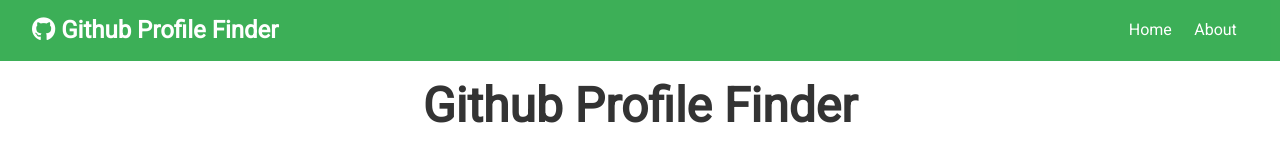
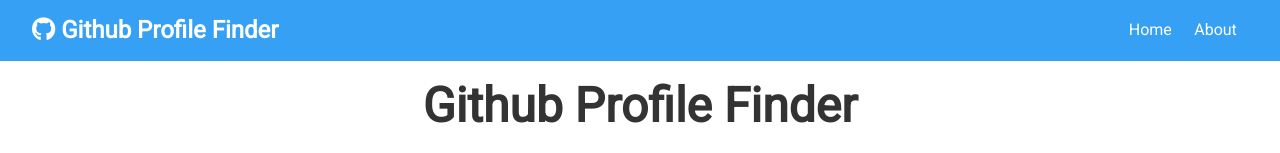
Before and after one commit to IdoGo15/github-profile-finder, a React (Create React App) app: page / in a window 1280 px wide. Shown: the top 153 px of the page. Built offline with nearby package versions, Linux system fonts and the light colour scheme; no server answers.

Commit message:
changed primary color

```diff
--- a/src/App.css
+++ b/src/App.css
@@ -2,8 +2,7 @@
 
 /* Global Styles */
 :root {
-  /* --primary-color: #2196F3; */
-  --primary-color: #28a745;
+  --primary-color: #2196F3;
   --dark-color: #333333;
   --light-color: #f4f4f4;
   --danger-color: #dc3545;
```
